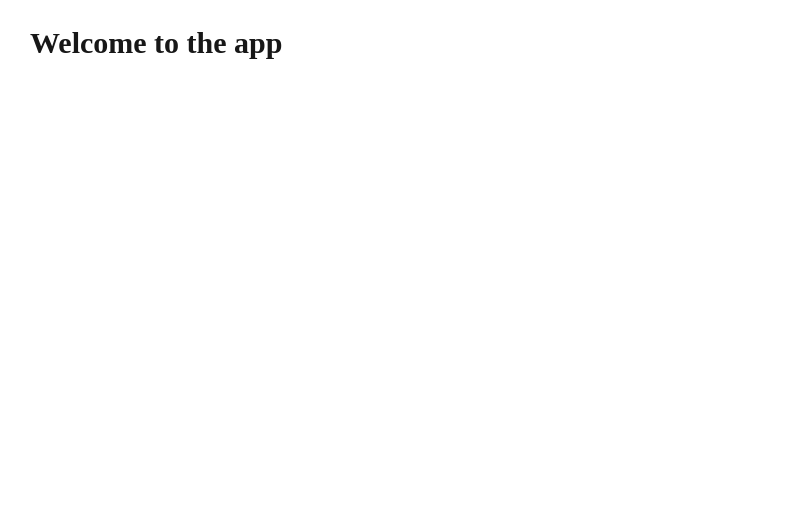
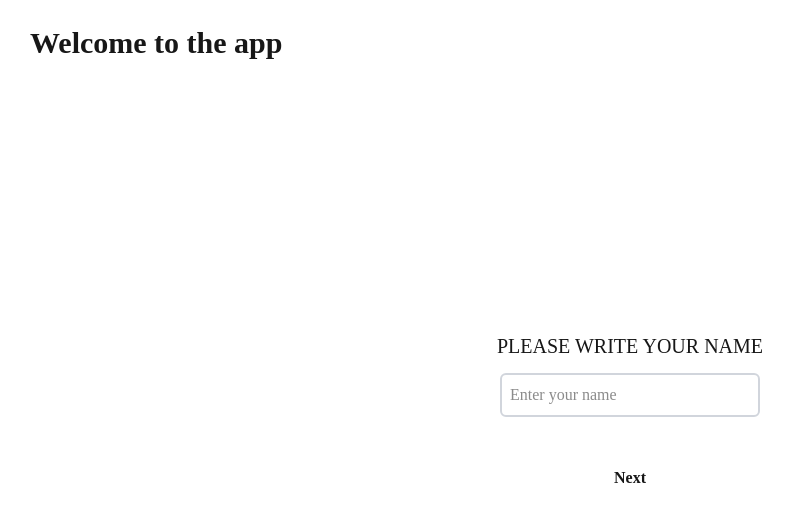
Before and after one commit to viktor7tomashuk/tody-list, a Next.js app: page /authorization in a window 1280 px wide. Shown: the top 522 px of the page, without its empty margins (10-803 px from the left). Built offline with nearby package versions, Linux system fonts and the light colour scheme.

Commit message:
feat: auth-page

```diff
--- a/app/authorization/page.tsx
+++ b/app/authorization/page.tsx
@@ -1,9 +1,9 @@
-import Header from "@/src/components/header";
+import Auth from "@/src/components/auth/auth";
 
 export default function Authorization() {
   return (
     <div>
-      <Header />
+      <Auth />
     </div>
   );
 }
--- /dev/null
+++ b/app/dashboard/page.tsx
@@ -0,0 +1,7 @@
+export default function Dashboard() {
+  return (
+    <div className="flex items-center justify-center h-screen">
+      <p className="text-[30px] font-bold font-lora">Dashboard</p>
+    </div>
+  );
+}
--- a/package.json
+++ b/package.json
@@ -13,7 +13,8 @@
     "geist": "^1.3.1",
     "next": "15.3.1",
     "react": "^19.0.0",
-    "react-dom": "^19.0.0"
+    "react-dom": "^19.0.0",
+    "react-hook-form": "^7.56.1"
   },
   "devDependencies": {
     "@eslint/eslintrc": "^3",
--- /dev/null
+++ b/src/components/auth/auth.tsx
@@ -0,0 +1,47 @@
+"use client";
+import { SubmitHandler, useForm } from "react-hook-form";
+import { useRouter } from "next/navigation";
+
+interface AuthProps {
+  name: string;
+}
+
+export default function Auth() {
+  const router = useRouter();
+  const {
+    register,
+    handleSubmit,
+    formState: { errors },
+  } = useForm<AuthProps>();
+
+  const onSubmit: SubmitHandler<AuthProps> = data => {
+    console.log(data);
+    router.push("/dashboard");
+  };
+
+  return (
+    <form onSubmit={handleSubmit(onSubmit)}>
+      <p className="text-[30px] font-bold font-lora">Welcome to the app</p>
+      <div className="flex items-center justify-center h-[700px] flex-col relative">
+        <p className="text-[20px] uppercase">please write your name</p>
+        <input
+          {...register("name", { required: true, maxLength: 20 })}
+          type="text"
+          placeholder="Enter your name"
+          className={`border-2 rounded-md p-2 mt-3 w-full md:w-[260px] outline-none ${
+            errors.name ? "border-red-500" : "border-gray-300"
+          }`}
+        />
+        <div className="absolute text-sm text-red-500 mt-10 left-[470px]">
+          {errors.name && <p>you need to enter a name</p>}
+        </div>
+        <button
+          type="submit"
+          className="bg-transparent border border-white mt-10 font-bold w-full md:w-[260px] py-2 rounded-[5px] hover:ml-1 cursor-pointer"
+        >
+          Next
+        </button>
+      </div>
+    </form>
+  );
+}
--- a/src/components/header.tsx
+++ /dev/null
@@ -1,7 +0,0 @@
-export default function Header() {
-  return (
-    <div className="flex items-center justify-between">
-      <p className="text-[30px] font-bold font-lora">Welcome to the app</p>
-    </div>
-  );
-}
```
Also changed, not shown: src/components/test.tsx (added), 1 other file (tests, documents, lock files or other folders).
